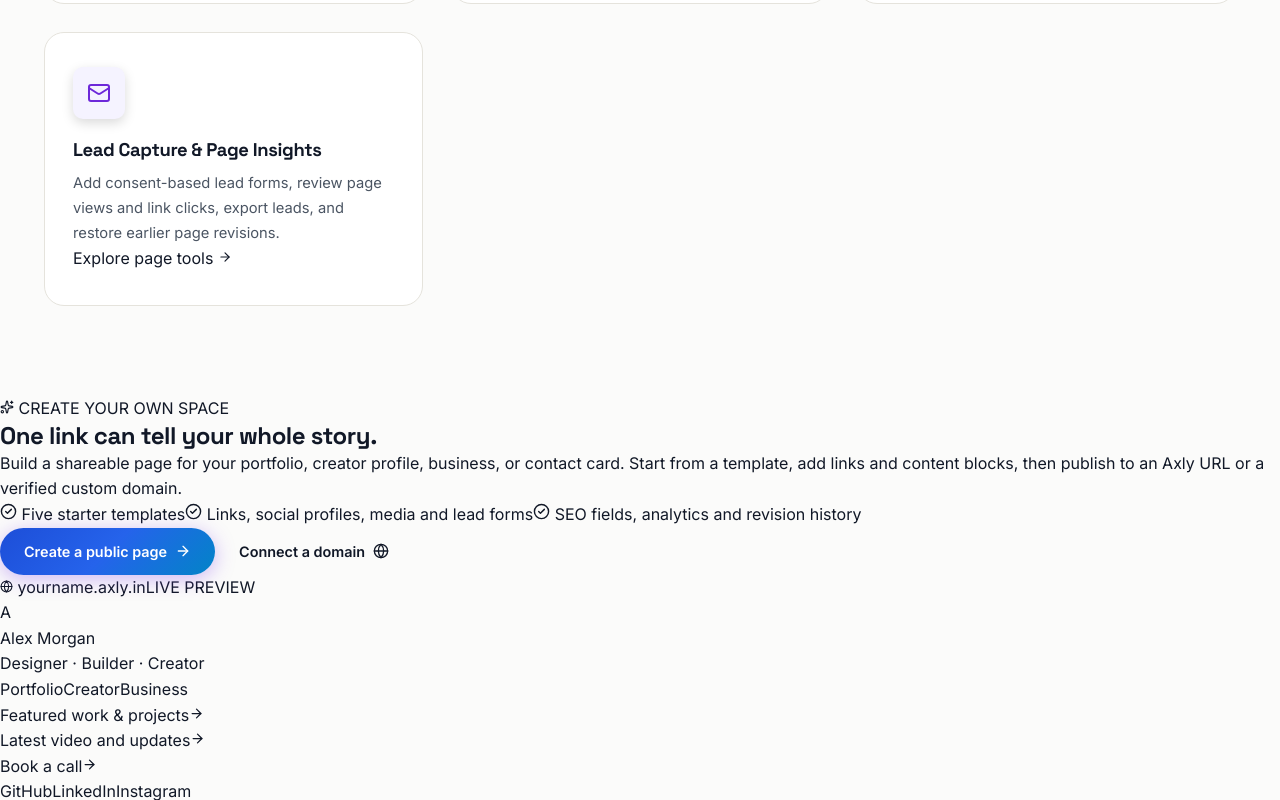
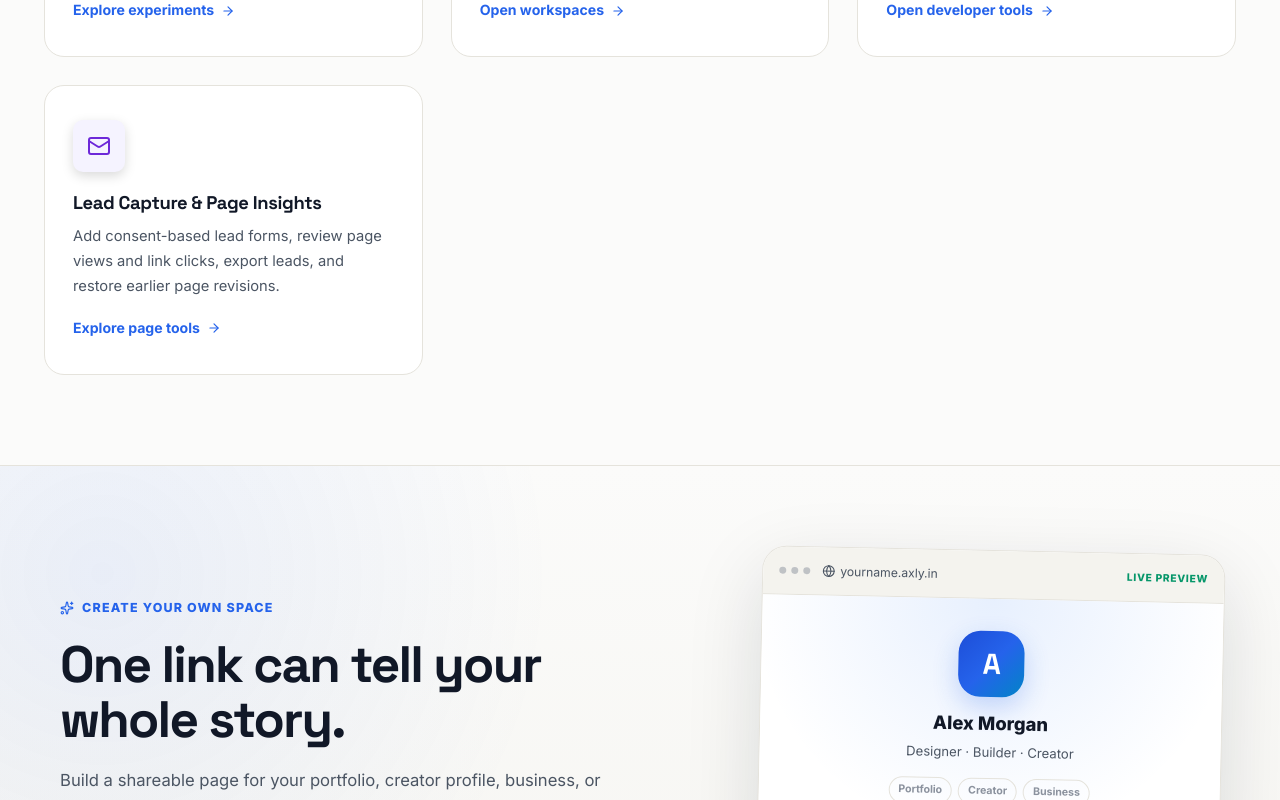
Before and after one commit to Ravikiran9988/axly-studio, a React (Vite) app in the folder frontend/: page / in a window 1280 px wide. Shown: the part 2000-2800 px from the top of the page. Built offline with nearby package versions, Linux system fonts and the light colour scheme; no server answers.

Commit message:
Style platform feature cards and public page showcase

```diff
--- a/frontend/src/index.css
+++ b/frontend/src/index.css
@@ -2619,3 +2619,217 @@ tbody tr:hover {
 @media (max-width: 540px) {
   .pages-revision-row { align-items: flex-start; flex-direction: column; }
 }
+
+
+
+/* ============================================
+   PLATFORM LANDING PAGE / PUBLIC PAGE SHOWCASE
+   ============================================ */
+.hero-capability-pills {
+  display: flex;
+  align-items: center;
+  justify-content: center;
+  flex-wrap: wrap;
+  gap: 9px;
+  margin: -18px 0 28px;
+}
+.hero-capability-pill {
+  display: inline-flex;
+  align-items: center;
+  gap: 7px;
+  padding: 8px 12px;
+  border: 1px solid var(--border-color);
+  border-radius: 999px;
+  background: var(--bg-card);
+  box-shadow: var(--shadow-sm);
+  color: var(--text-secondary);
+  font-size: 0.82rem;
+  font-weight: 650;
+}
+.hero-capability-pill svg { color: var(--brand-primary); }
+
+.feature-card-link {
+  display: inline-flex;
+  align-items: center;
+  gap: 7px;
+  align-self: flex-start;
+  margin-top: 18px;
+  color: var(--brand-primary);
+  font-size: 0.88rem;
+  font-weight: 700;
+}
+.feature-card-link svg { transition: transform var(--transition-fast); }
+.feature-card-link:hover svg { transform: translateX(3px); }
+
+.pages-showcase-section {
+  padding: 84px 24px;
+  background:
+    radial-gradient(circle at 8% 15%, rgba(37, 99, 235, 0.08), transparent 34%),
+    linear-gradient(180deg, var(--bg-primary), var(--bg-secondary));
+  border-top: 1px solid var(--border-color);
+  border-bottom: 1px solid var(--border-color);
+  scroll-margin-top: 90px;
+}
+.pages-showcase-container {
+  max-width: 1160px;
+  margin: 0 auto;
+  display: grid;
+  grid-template-columns: minmax(0, 1.05fr) minmax(320px, 0.8fr);
+  align-items: center;
+  gap: clamp(38px, 7vw, 92px);
+}
+.pages-showcase-copy h2 {
+  max-width: 590px;
+  margin: 14px 0 18px;
+  font-size: clamp(2rem, 4vw, 3.35rem);
+  line-height: 1.08;
+  letter-spacing: -0.035em;
+}
+.pages-showcase-copy > p {
+  max-width: 590px;
+  color: var(--text-secondary);
+  font-size: 1.04rem;
+  line-height: 1.75;
+}
+.pages-showcase-eyebrow {
+  display: inline-flex;
+  align-items: center;
+  gap: 8px;
+  color: var(--brand-primary);
+  font-size: 0.78rem;
+  font-weight: 800;
+  letter-spacing: 0.095em;
+}
+.pages-showcase-checklist {
+  display: grid;
+  gap: 12px;
+  margin: 26px 0 30px;
+  color: var(--text-secondary);
+  font-size: 0.92rem;
+}
+.pages-showcase-checklist span {
+  display: flex;
+  align-items: flex-start;
+  gap: 10px;
+}
+.pages-showcase-checklist svg {
+  flex: 0 0 auto;
+  color: var(--success);
+  margin-top: 2px;
+}
+.pages-showcase-actions {
+  display: flex;
+  align-items: center;
+  flex-wrap: wrap;
+  gap: 12px;
+}
+.pages-showcase-actions .btn {
+  display: inline-flex;
+  align-items: center;
+  justify-content: center;
+  gap: 8px;
+  min-height: 46px;
+}
+.pages-showcase-preview {
+  overflow: hidden;
+  border: 1px solid var(--border-color);
+  border-radius: 24px;
+  background: var(--bg-card);
+  box-shadow: 0 24px 75px rgba(15, 23, 42, 0.13);
+  transform: rotate(1.2deg);
+}
+.pages-preview-browser-bar {
+  min-height: 48px;
+  padding: 0 16px;
+  display: flex;
+  align-items: center;
+  gap: 12px;
+  border-bottom: 1px solid var(--border-color);
+  background: var(--bg-secondary);
+}
+.pages-preview-dots { display: flex; align-items: center; gap: 5px; }
+.pages-preview-dots i { width: 7px; height: 7px; display: block; border-radius: 50%; background: var(--text-muted); opacity: 0.5; }
+.pages-preview-host {
+  display: inline-flex;
+  align-items: center;
+  gap: 5px;
+  color: var(--text-secondary);
+  font-size: 0.76rem;
+  white-space: nowrap;
+}
+.pages-preview-live {
+  margin-left: auto;
+  color: var(--success);
+  font-size: 0.64rem;
+  font-weight: 800;
+  letter-spacing: 0.07em;
+}
+.pages-preview-canvas {
+  padding: 32px clamp(20px, 4vw, 38px) 24px;
+  background:
+    radial-gradient(circle at 50% 0%, rgba(59, 130, 246, 0.12), transparent 44%),
+    var(--bg-card);
+  text-align: center;
+}
+.pages-preview-avatar {
+  width: 66px;
+  height: 66px;
+  margin: 0 auto 12px;
+  display: grid;
+  place-items: center;
+  border-radius: 22px;
+  background: var(--brand-gradient);
+  color: #fff;
+  font-family: var(--font-display);
+  font-size: 1.8rem;
+  font-weight: 800;
+  box-shadow: 0 10px 26px rgba(37, 99, 235, 0.24);
+}
+.pages-preview-name { color: var(--text-primary); font-size: 1.15rem; font-weight: 800; }
+.pages-preview-bio { margin-top: 4px; color: var(--text-secondary); font-size: 0.82rem; }
+.pages-preview-tags { display: flex; justify-content: center; flex-wrap: wrap; gap: 6px; margin: 15px 0 21px; }
+.pages-preview-tags span {
+  border: 1px solid var(--border-color);
+  border-radius: 999px;
+  padding: 4px 9px;
+  color: var(--text-muted);
+  font-size: 0.66rem;
+  font-weight: 700;
+}
+.pages-preview-links { display: grid; gap: 10px; }
+.pages-preview-link {
+  min-height: 48px;
+  padding: 0 14px;
+  display: flex;
+  align-items: center;
+  justify-content: space-between;
+  gap: 12px;
+  border: 1px solid var(--border-color);
+  border-radius: 13px;
+  background: var(--bg-card);
+  color: var(--text-primary);
+  font-size: 0.83rem;
+  font-weight: 650;
+  box-shadow: var(--shadow-sm);
+}
+.pages-preview-link svg { color: var(--brand-primary); }
+.pages-preview-socials { display: flex; justify-content: center; flex-wrap: wrap; gap: 13px; margin: 19px 0 16px; color: var(--text-secondary); font-size: 0.72rem; font-weight: 700; }
+.pages-preview-powered { padding-top: 12px; border-top: 1px solid var(--border-color); color: var(--text-muted); font-size: 0.67rem; }
+
+@media (max-width: 1040px) {
+  .pages-showcase-container { grid-template-columns: minmax(0, 1fr) minmax(280px, 0.85fr); gap: 34px; }
+}
+@media (max-width: 760px) {
+  .pages-showcase-section { padding: 62px 20px; }
+  .pages-showcase-container { grid-template-columns: 1fr; gap: 36px; }
+  .pages-showcase-copy h2 { max-width: 650px; }
+  .pages-showcase-preview { width: min(100%, 490px); margin: 0 auto; transform: none; }
+}
+@media (max-width: 520px) {
+  .hero-capability-pills { gap: 7px; margin: -12px 0 23px; }
+  .hero-capability-pill { padding: 7px 9px; font-size: 0.73rem; }
+  .pages-showcase-actions { align-items: stretch; flex-direction: column; }
+  .pages-showcase-actions .btn { width: 100%; }
+  .pages-preview-browser-bar { padding-inline: 11px; gap: 8px; }
+  .pages-preview-live { font-size: 0.56rem; }
+}
```
